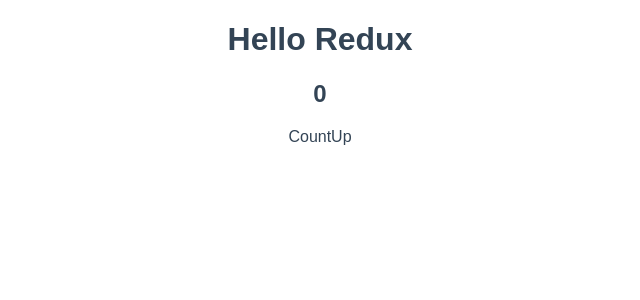
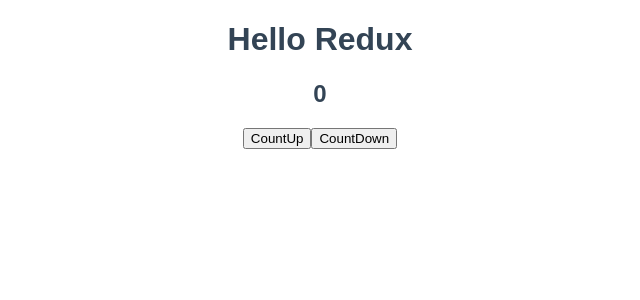
Before and after one commit to BoxPistols/React-Redux_21-07, a React (Create React App) app: page / in a window 1280 px wide. Shown: the top 300 px of the page, without its empty margins (320-960 px from the left). Built offline with nearby package versions, Linux system fonts and the light colour scheme.

Commit message:
Code Clear

```diff
--- a/src/App.js
+++ b/src/App.js
@@ -1,34 +1,43 @@
-import "./styles.scss";
+import './styles.scss'
+import { connect } from 'react-redux'
 
-import { connect } from "react-redux";
-
-const App = ({ number, plus }) => {
+const App = ({ number, plus, minus }) => {
   return (
     <div className="App">
       <h1>Hello Redux</h1>
       <h2>{number}</h2>
-      <div
+      <button
         onClick={() => {
-          plus(10);
+          plus(10)
         }}
       >
         CountUp
-      </div>
+      </button>
+      <button
+        onClick={() => {
+          minus(10)
+        }}
+      >
+        CountDown
+      </button>
     </div>
-  );
-};
+  )
+}
 
 const mapStateProps = (state) => {
   return {
-    number: state
-  };
-};
+    number: state,
+  }
+}
 const mapDispatchToProps = (dispatch) => {
   return {
     plus: (num) => {
-      dispatch({ type: "PLUS", payload: { num: num } });
-    }
-  };
-};
+      dispatch({ type: 'PLUS', payload: { num: num } })
+    },
+    minus: (num) => {
+      dispatch({ type: 'MINUS', payload: { num: num } })
+    },
+  }
+}
 
-export default connect(mapStateProps, mapDispatchToProps)(App);
+export default connect(mapStateProps, mapDispatchToProps)(App)
--- a/src/index.js
+++ b/src/index.js
@@ -5,17 +5,12 @@
 import { reducer } from './reducer'
 import App from './App'
 
-// store create use reducer
 const store = createStore(reducer)
-// console.log(store);
 
-// move getState
 store.subscribe(() => {
   console.log(store.getState())
 })
-// open dispatch use type, payload
 // store.dispatch({ type: "MINUS", payload: { num: 10 } });
-// store.dispatch({ type: "MINUS", payload: { num: 100 } });
 
 const rootElement = document.getElementById('root')
 ReactDOM.render(
```
Also changed, not shown: src/reducer.js (+6 -7 lines).
